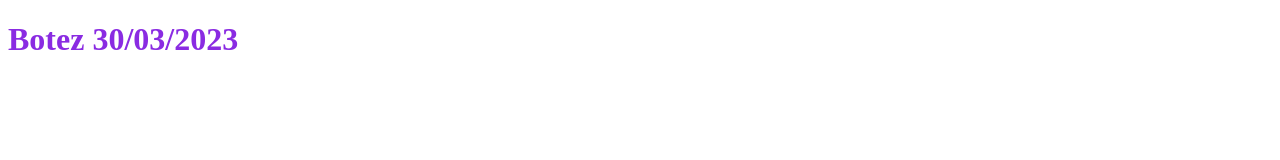
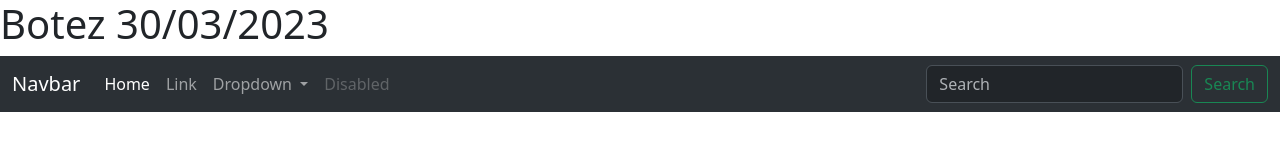
Before and after one commit to alexandrub0tz/BotezCompito1, a plain HTML site: page index.html in a window 1280 px wide. Drawn offline with nearby package versions, Linux system fonts and the light colour scheme.

Commit message:
add navbar in index.html

```diff
--- a/index.html
+++ b/index.html
@@ -5,9 +5,49 @@
     <meta http-equiv="X-UA-Compatible" content="IE=edge">
     <link rel="stylesheet" href="./styles/style.css">
     <meta name="viewport" content="width=device-width, initial-scale=1.0">
+    <link href="https://cdn.jsdelivr.net/npm/bootstrap@5.3.0-alpha2/dist/css/bootstrap.min.css" rel="stylesheet" integrity="sha384-aFq/bzH65dt+w6FI2ooMVUpc+21e0SRygnTpmBvdBgSdnuTN7QbdgL+OapgHtvPp" crossorigin="anonymous">
     <title>Document</title>
 </head>
 <body>
     <h1>Botez 30/03/2023</h1>
+    <nav class="navbar navbar-expand-lg bg-body-tertiary" data-bs-theme="dark">
+        <div class="container-fluid">
+          <a class="navbar-brand" href="#">Navbar</a>
+          <button class="navbar-toggler" type="button" data-bs-toggle="collapse" data-bs-target="#navbarSupportedContent" aria-controls="navbarSupportedContent" aria-expanded="false" aria-label="Toggle navigation">
+            <span class="navbar-toggler-icon"></span>
+          </button>
+          <div class="collapse navbar-collapse" id="navbarSupportedContent">
+            <ul class="navbar-nav me-auto mb-2 mb-lg-0">
+              <li class="nav-item">
+                <a class="nav-link active" aria-current="page" href="#">Home</a>
+              </li>
+              <li class="nav-item">
+                <a class="nav-link" href="#">Link</a>
+              </li>
+              <li class="nav-item dropdown">
+                <a class="nav-link dropdown-toggle" href="#" role="button" data-bs-toggle="dropdown" aria-expanded="false">
+                  Dropdown
+                </a>
+                <ul class="dropdown-menu">
+                  <li><a class="dropdown-item" href="#">Action</a></li>
+                  <li><a class="dropdown-item" href="#">Another action</a></li>
+                  <li><hr class="dropdown-divider"></li>
+                  <li><a class="dropdown-item" href="#">Something else here</a></li>
+                </ul>
+              </li>
+              <li class="nav-item">
+                <a class="nav-link disabled">Disabled</a>
+              </li>
+            </ul>
+            <form class="d-flex" role="search">
+              <input class="form-control me-2" type="search" placeholder="Search" aria-label="Search">
+              <button class="btn btn-outline-success" type="submit">Search</button>
+            </form>
+          </div>
+        </div>
+      </nav>
+
+
+    <script src="https://cdn.jsdelivr.net/npm/bootstrap@5.3.0-alpha2/dist/js/bootstrap.bundle.min.js" integrity="sha384-qKXV1j0HvMUeCBQ+QVp7JcfGl760yU08IQ+GpUo5hlbpg51QRiuqHAJz8+BrxE/N" crossorigin="anonymous"></script>
 </body>
 </html>
```
